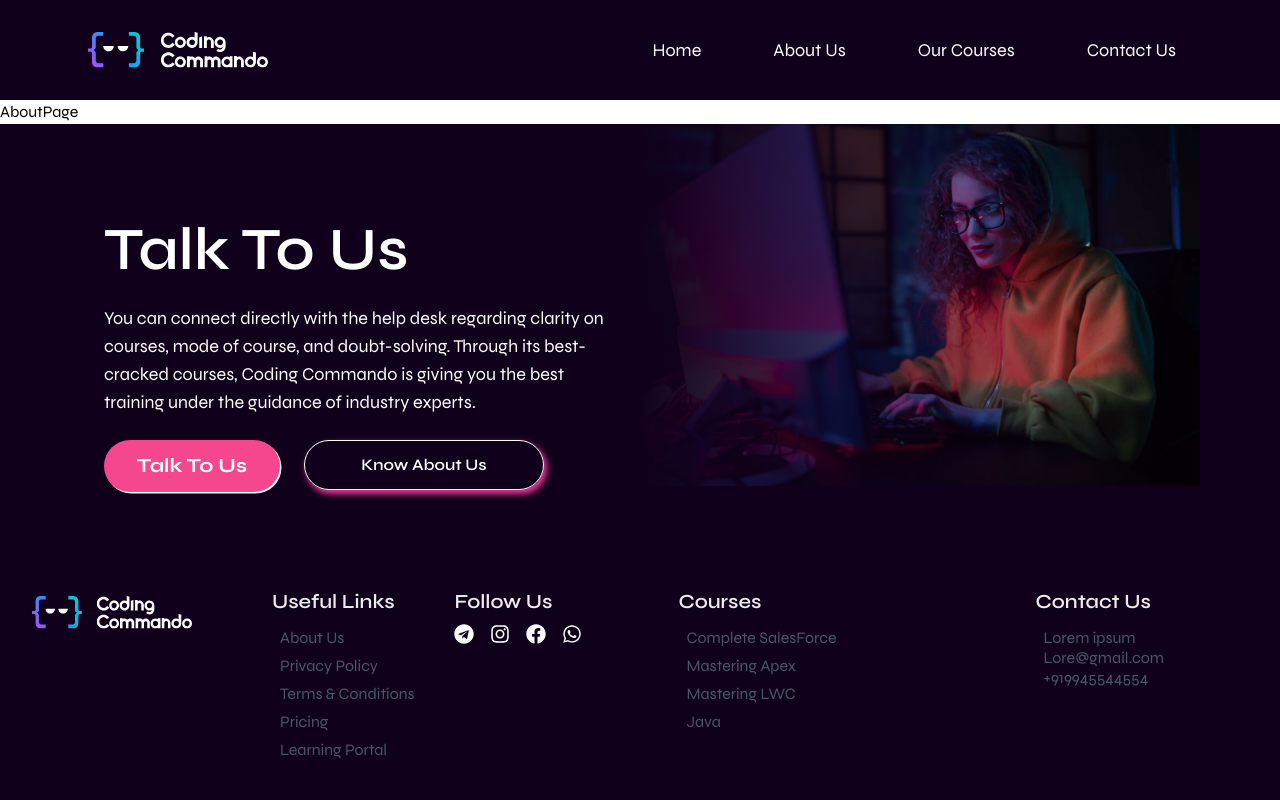
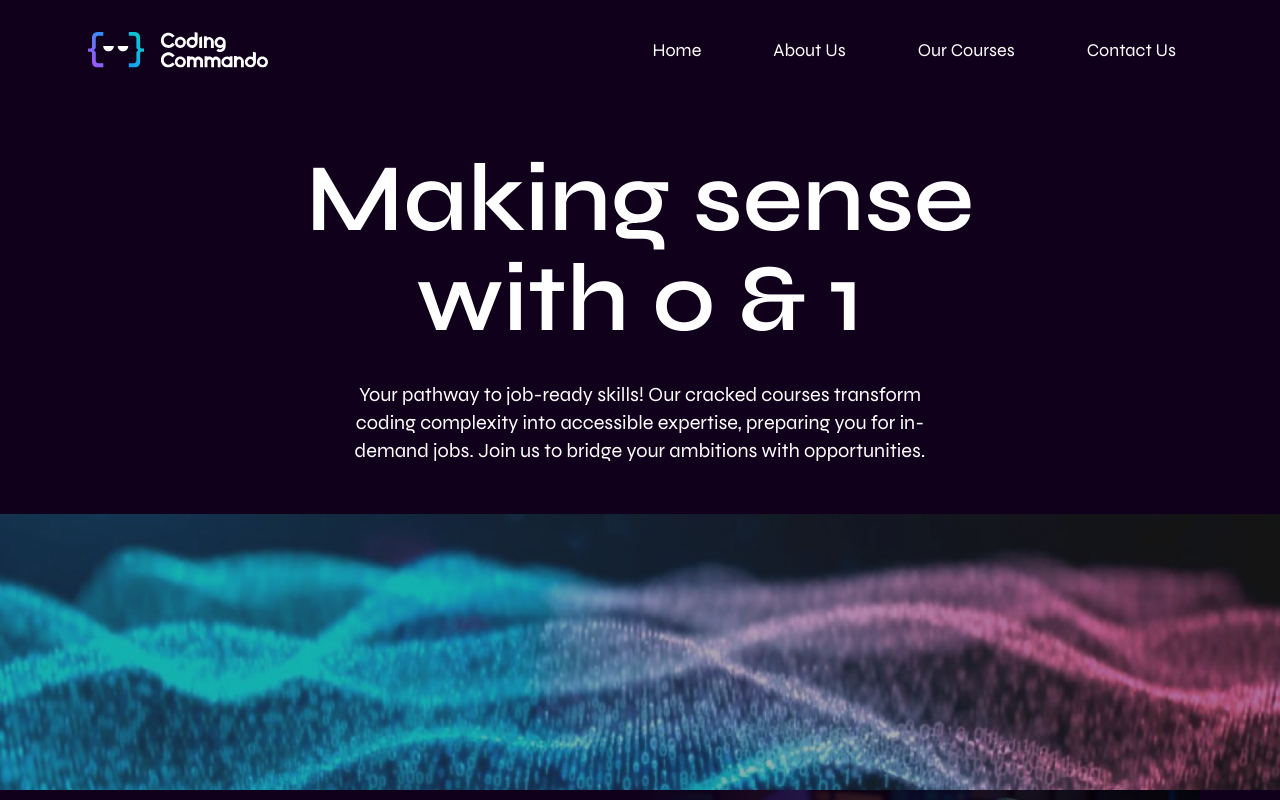
Before and after one commit to mukeshkr123/codding_commando_frontend, a Next.js app: page /about in a window 1280 px wide. Shown: the top 800 px of the page. Built offline with nearby package versions, Linux system fonts and the light colour scheme.

Commit message:
add Makinng Component

```diff
--- a/app/(root)/(home)/_components/LearnFromUs.jsx
+++ b/app/(root)/(home)/_components/LearnFromUs.jsx
@@ -2,12 +2,7 @@ import Image from "next/image";
 
 const LearnFromUs = () => {
   return (
-    <section className="xl:px-20 px-8">
-      {/* Knowledge Slider */}
-      <div className="mb-8 flex justify-center items-center">
-        <div className="px-18">knowledge slider</div>
-      </div>
-
+    <section className="xl:px-20 px-8 py-8">
       {/* Learn from us content */}
       <div className="flex flex-col md:flex-row justify-center items-center">
         {/* Content */}
--- a/app/(root)/(home)/_components/MeetMentor.jsx
+++ b/app/(root)/(home)/_components/MeetMentor.jsx
@@ -3,7 +3,7 @@ import Image from "next/image";
 const MeetMentor = () => {
   return (
     <section className="flex flex-col items-center justify-center pb-14 xl:pb-36 py-4 px-8 text-center">
-      <h1 className="pb-0 w-full flex justify-center xl:pb-8 xl:py-6 text-4xl xl:text-5xl font-semibold lg:text-8xl ">
+      <h1 className="pb-0 w-full flex justify-center xl:pb-8 xl:py-6 text-4xl  font-semibold lg:text-8xl  ">
         Meet Your Mentor
       </h1>
 
@@ -14,7 +14,7 @@ const MeetMentor = () => {
             src="/assets/images/mentors/mentor-1.svg"
             alt="Mentor 1"
             width={150}
-            height={150}
+            height={100}
             className="mx-auto h-[353px] lg:w-[250px]"
           />
           <h1 className="py-4 text-2xl font-semibold md:text-4xl">
@@ -33,7 +33,7 @@ const MeetMentor = () => {
             src="/assets/images/mentors/mentor-2.svg"
             alt="Mentor 2"
             width={150}
-            height={150}
+            height={100}
             className="mx-auto h-[353px] lg:w-[250px]"
           />
           <h1 className="py-4 text-2xl font-semibold md:text-4xl">
--- a/app/(root)/(home)/_components/Testimonial.jsx
+++ b/app/(root)/(home)/_components/Testimonial.jsx
@@ -2,7 +2,7 @@ import React from "react";
 
 const Testimonial = () => {
   return (
-    <div className="h-screen w-full py-8">
+    <div className="h-full w-full py-8">
       <div className="flex items-center justify-center">
         <h1 className="text-black font-syne text-4xl sm:text-5xl lg:text-6xl xl:text-8xl font-semibold leading-normal capitalize">
           Testimonials
--- a/app/(root)/(home)/page.jsx
+++ b/app/(root)/(home)/page.jsx
@@ -25,7 +25,7 @@ export default function HomePage() {
       <ChooseUs />
 
       {/* Testimonials  */}
-      <Testimonial />
+      {/* <Testimonial /> */}
     </div>
   );
 }
--- /dev/null
+++ b/app/(root)/about/_component/Making.jsx
@@ -0,0 +1,37 @@
+import Image from "next/image";
+import React from "react";
+
+const Making = () => {
+  return (
+    <div className="w-full bg-[#10001C] h-[690px] text-white">
+      <div className="h-full w-full ">
+        <div
+          className="h-[60%]  w-full flex justify-center items-center flex-col px-12  space-y-4 md:space-y-6 xl:space-y-8 text-center xl:pt-18
+        "
+        >
+          <h1 className="text-5xl md:text-6xl lg:leading-[90px] xl:leading-[100px] xl:text-8xl font-semibold">
+            Making sense <br /> with 0 & 1
+          </h1>
+          <p className="text-base md:text-lg xl:text-xl lg:w-[60%] xl:w-[50%]">
+            Your pathway to job-ready skills! Our cracked courses transform
+            coding complexity into accessible expertise, preparing you for
+            in-demand jobs. Join us to bridge your ambitions with opportunities.
+          </p>
+        </div>
+
+        <div className="h-[40%]  ">
+          <Image
+            src="/assets/images/background/making-png.png"
+            alt="Making"
+            width={400}
+            height={400}
+            objectFit="cover"
+            className="w-full h-full"
+          />
+        </div>
+      </div>
+    </div>
+  );
+};
+
+export default Making;
--- a/app/(root)/about/page.jsx
+++ b/app/(root)/about/page.jsx
@@ -1,5 +1,11 @@
 import React from "react";
+import Making from "./_component/Making";
 
 export default function AboutPage() {
-  return <div>AboutPage</div>;
+  return (
+    <div>
+      {/* Making  */}
+      <Making />
+    </div>
+  );
 }
--- a/app/(root)/courses/page.jsx
+++ b/app/(root)/courses/page.jsx
@@ -1,5 +1,5 @@
 import React from "react";
 
 export default function CoursePage() {
-  return <div>CoursePage</div>;
+  return <div></div>;
 }
--- a/tailwind.config.js
+++ b/tailwind.config.js
@@ -1,18 +1,20 @@
 /** @type {import('tailwindcss').Config} */
 module.exports = {
   content: [
-    './pages/**/*.{js,ts,jsx,tsx,mdx}',
-    './components/**/*.{js,ts,jsx,tsx,mdx}',
-    './app/**/*.{js,ts,jsx,tsx,mdx}',
+    "./pages/**/*.{js,ts,jsx,tsx,mdx}",
+    "./components/**/*.{js,ts,jsx,tsx,mdx}",
+    "./app/**/*.{js,ts,jsx,tsx,mdx}",
   ],
   theme: {
     extend: {
       backgroundImage: {
-        'gradient-radial': 'radial-gradient(var(--tw-gradient-stops))',
-        'gradient-conic':
-          'conic-gradient(from 180deg at 50% 50%, var(--tw-gradient-stops))',
+        "gradient-radial": "radial-gradient(var(--tw-gradient-stops))",
+        "gradient-conic":
+          "conic-gradient(from 180deg at 50% 50%, var(--tw-gradient-stops))",
+
+        "bg-primary": "bg-[#10001C]",
       },
     },
   },
   plugins: [],
-}
+};
```
Also changed, not shown: components/TextSlider.jsx (added), public/assets/images/background/making-png.png (added).
